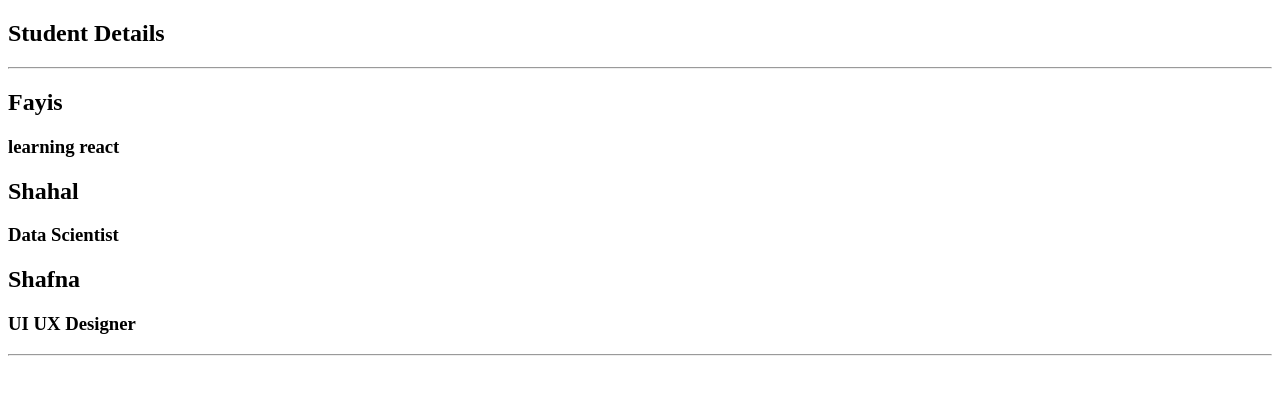
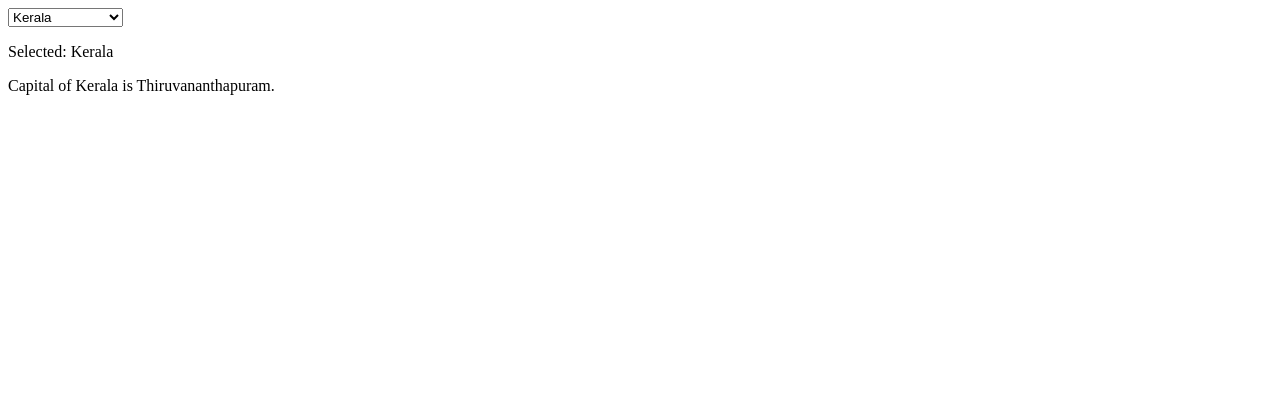
Before and after one commit to fayisdotdev/learn_react, a React (Vite) app: page / in a window 1280 px wide. Shown: the top 394 px of the page. Built offline with nearby package versions, Linux system fonts and the light colour scheme.

Commit message:
see capitals of state - useState

```diff
--- a/src/App.jsx
+++ b/src/App.jsx
@@ -1,32 +1,35 @@
-import StudnetsComponent from "./components/StudentsComponent.jsx";
+import { useState } from "react";
 
 export default function App() {
-  const datum = [
-    {
-      name: "Fayis",
-      description: "learning react",
-    },
-    {
-      name: "Shahal",
-      description: "Data Scientist",
-    },
-    {
-      name: "Shafna",
-      description: "UI UX Designer",
-    },
-  ];
+
+  const data = {
+    Kerala : "Thiruvananthapuram",
+    TamilNadu : "Chennai",
+    Karnataka : "Bangalore",
+    AndhraPradesh : "Amaravati",
+    Mumbai : "Maharashtra",
+    Goa : "Panaji",
+    Gujarat : "Gandhinagar"
+  }
+
+  const [selectedState, setSelectedState] = useState("Kerala")
+  const [selectedStateCapital, setSelectedStateCapital] = useState("Thiruvananthapuram")
+
+  const changeStateName = (event) => {setSelectedState(event.target.value); setSelectedStateCapital(data[event.target.value])}
+
   return (
     <div>
-      <h2>Student Details</h2>
-      <hr />
-      {datum.map((showDetails) => (
-        <StudnetsComponent
-          name={showDetails.name}
-          description={showDetails.description}
-        />
-
-      ))}
-      <hr/>
+      <select onChange = {changeStateName}>
+        <option value="Kerala">Kerala</option>
+        <option value="TamilNadu">TamilNadu</option>
+        <option value="Karnataka">Karnataka</option>
+        <option value="AndhraPradesh">AndhraPradesh</option>
+        <option value="Mumbai">Mumbai</option>
+        <option value="Gujarat">Gujarat</option>
+        <option value="Goa">Goa</option>
+      </select>
+      <p>Selected: {selectedState} </p>
+      <p>Capital of {selectedState} is {selectedStateCapital}.</p>
     </div>
   );
 }
--- a/src/components/StudentsComponent.jsx
+++ /dev/null
@@ -1,8 +0,0 @@
-export default function StudnetsComponent({ name, description }) {
-  return (
-    <div>
-      <h2>{name}</h2>
-      <h3>{description}</h3>
-    </div>
-  );
-}
```
